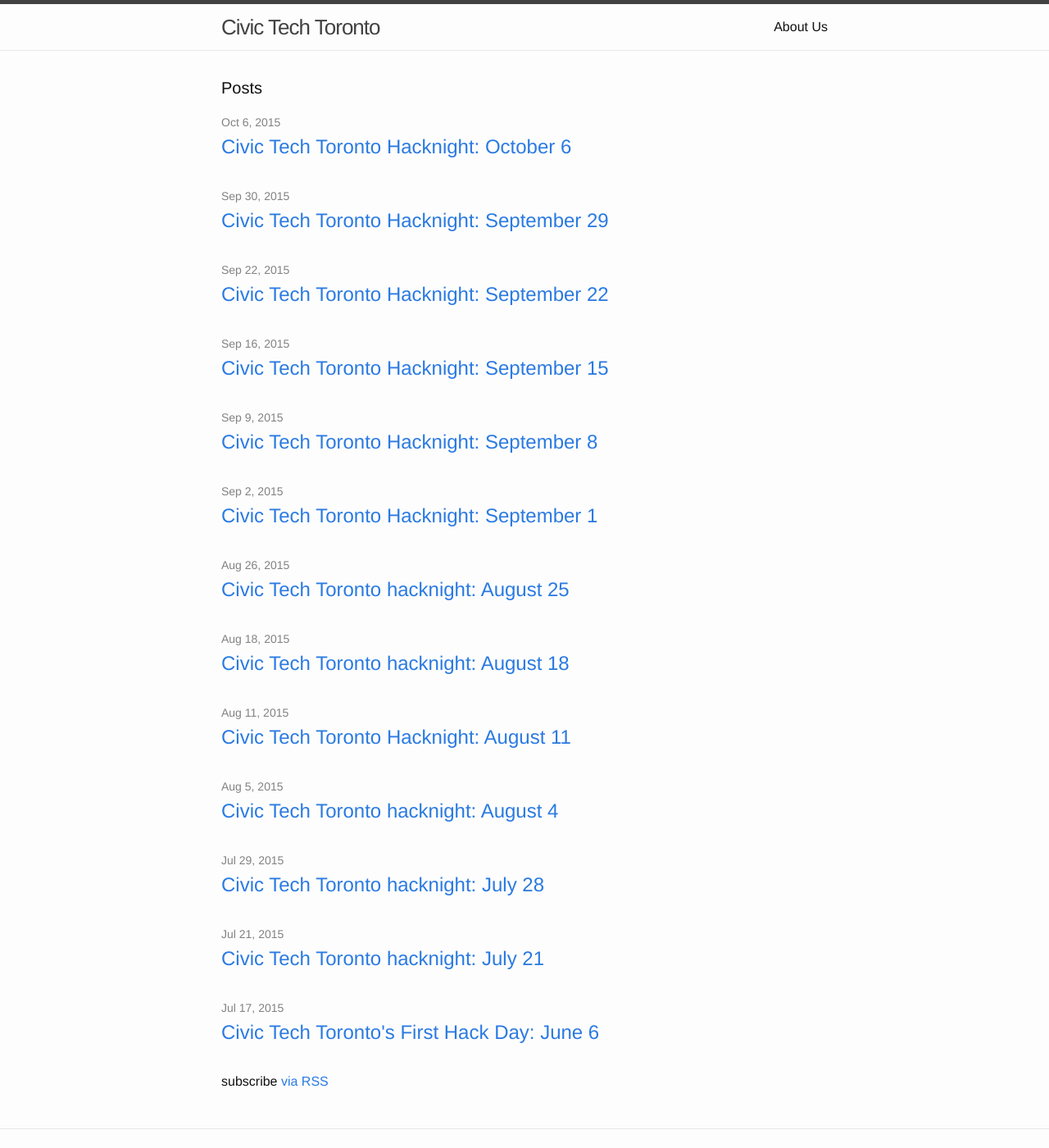
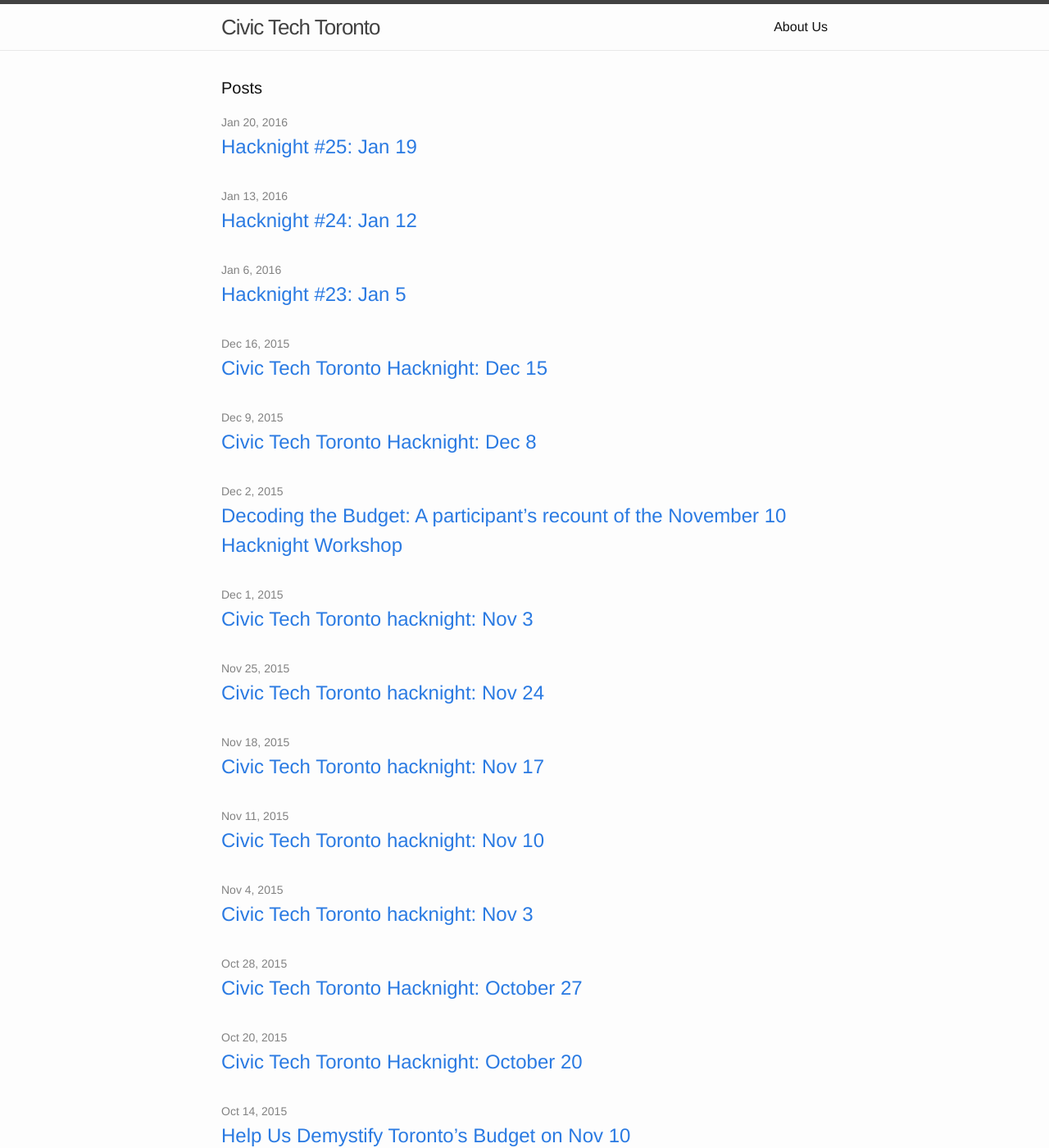
Before and after one commit to CivicTechTO/civictechto-jekyll, a Jekyll site: the page built from index.html, in a window 1280 px wide and 1400 px high. Shown: the whole window at 82% size. Built offline with Jekyll 4.4.1, drawn with Linux system fonts in a browser that asks for light colours; Markdown is read by kramdown in place of the engine named in the settings; some of the changed text lies outside the part shown.

Commit message:
Added last of posts.

```diff
--- /dev/null
+++ b/_posts/2015-10-13-civic-tech-toronto-hacknight-october-13.md
@@ -0,0 +1,41 @@
+---
+layout: post
+title: "Civic Tech Toronto Hacknight: October 13"
+date: "2015-10-13 12:00:00 -0800"
+author: gabe
+published: true
+---
+
+Thirteenth hacknight – 18 participants
+
+![]({{site.baseurl}}/media/600_443028198.jpeg)
+
+Things to check out:
+
+* [Dollars and votes][dollars-votes]: How fundraising has shaped the federal election campaign by [Leon Lukashevsky][leon]
+* [YIMBY][yimby] (Yes In My Backyard) – October 31, 2015 – CivicTechTO will have a table there!
+* [AccessHack][accesshack] – October 23 to November 6, 2015
+* [ELNstudio][elnstudio] 2015 – November 7, 2015 (Discount Code: FRIENDSOFCA15)
+* [Toronto Public Library Open Data Hackathon][library] – November 14- 15, 2015
+
+November sprint:
+
+* We will be having a project sprint!
+* Members are welcome to initiate and complete short and sweet projects within the month of November
+* Larger, ongoing CivicTechTO projects are encouraged to meet a specific milestone during the month
+* After the sprint, there will be a social! Woohoo! Stay tuned for details…
+
+Breakout groups:
+
+* City Council Member and Candidate Profiler – Toronto Green Party / Alan Kasperski
+* Toronto Budget Project – Henrik Bechmann
+* Scraping orders-in-council – Alex Lougheed
+
+Thanks to Design Cofounders for hosting us, and to ThoughtWorks for dinner!
+
+[dollars-votes]: http://www.theglobeandmail.com/news/politics/elections/dollars-and-votes-how-fundraising-has-shaped-the-federal-election-campaign/article26733051/
+[leon]: https://github.com/leonL/federal-contributions-record-linker
+[yimby]: http://www.yimbytoronto.org/
+[accesshack]: http://www.accesshack.ca/
+[elnstudio]: http://www.elnonline.ca/elnstudio-2015/
+[library]: http://www.torontopubliclibrary.ca/hackathon/
--- /dev/null
+++ b/_posts/2015-10-14-help-us-demystify-torontos-budget-on-nov-10.md
@@ -0,0 +1,32 @@
+---
+layout: post
+title: "Help Us Demystify Toronto’s Budget on Nov 10"
+date: "2015-10-14 12:00:00 -0800"
+author: henrik
+published: true
+---
+
+The Toronto budget is confusing, but it doesn’t need to be. Civic Tech Toronto’s *Toronto Budget Workgroup* in collaboration with [BetterBudgetTO][] is rethinking how citizens debate, research and demystify the annual City of Toronto budget. We’ve got some solid ideas that require your invaluable input, but you have to show up to find out what they are, and add your own!
+
+**Session objectives:**
+
+Brainstorm what information you need to help you better understand Toronto’s budget process
+
+Help us assess the relevance of our existing proposed ideas
+
+Identify most important ideas to you, for us to pursue next
+
+Please join us for a fun, fast and furious brainstorming session on [Tuesday, November 10 from 6:30-9pm][event] at Lighthouse Labs (Queen & Bathurst) featuring:
+
+* Free pizza!
+* Fun ideation exercises!
+* Friendly competition and surprises!
+
+[RSVP to join the fun.](http://www.meetup.com/Civic-Tech-Toronto/events/225760065/) See you on November 10!
+
+Yours,
+
+Civic Tech Toronto
+
+[betterbudgetto]: http://www.betterbudget.ca/
+[event]: http://www.meetup.com/Civic-Tech-Toronto/events/225760065/
--- /dev/null
+++ b/_posts/2015-10-20-civic-tech-toronto-hacknight-october-20.md
@@ -0,0 +1,40 @@
+---
+layout: post
+title: "Civic Tech Toronto Hacknight: October 20"
+date: "2015-10-20 12:00:00 -0800"
+author: emilyjf
+published: true
+---
+Fourteenth hacknight – 20 participants
+
+Speaker: Michelle Senayah from The Laneway Project and Open Streets TO
+
+Presentation: "Rethinking Toronto's Public Space"
+
+![]({{site.baseurl}}/media/600_443282086.jpeg)
+
+Things to check out:
+
+* [The Laneway Project][laneway-project]
+* [Open Streets TO][openstreets]
+* [YIMBY][yimby] (Yes In My Backyard) – October 31, 2015 – CivicTechTO will have a table there!
+* [AccessHack][accesshack] – October 23 to November 6, 2015
+* [ELNstudio][elnstudio] 2015 – November 7, 2015 (Discount Code: FRIENDSOFCA15)
+* [Toronto Public Library Open Data Hackathon][library] – November 14- 15, 2015
+
+Hacknight breakout groups:
+
+* Toronto Budget Project – Emily
+* Scraping orders-in-council – Alex
+* Tiny House Project – Saad
+
+Thanks to our friends at [MaRS Studio[Y]][studioy] for hosting us, and to [ThoughtWorks][thoughtworks] for dinner!
+
+[laneway-project]: http://thelanewayproject.ca/
+[openstreets]: http://www.openstreetsto.org/
+[yimby]: http://www.yimbytoronto.org/
+[accesshack]: http://www.accesshack.ca/
+[elnstudio]: http://www.elnonline.ca/elnstudio-2015/
+[library]: http://www.torontopubliclibrary.ca/hackathon/
+[studioy]: https://www.marsdd.com/systems-change/studio-y/studio-y-fellowship/
+[thoughtworks]: http://thoughtworks.com/
--- /dev/null
+++ b/_posts/2015-10-28-civic-tech-toronto-hacknight-october-27.md
@@ -0,0 +1,18 @@
+---
+layout: post
+title: "Civic Tech Toronto Hacknight: October 27"
+date: "2015-10-28 12:00:00 -0800"
+author: gabe
+published: true
+---
+Fifteenth hacknight – 13 participants.
+
+No speaker this week; a working session.
+
+Breakout groups:
+
+* City of Toronto development application scraper – Gabe
+* Exploring geospatial data, finding correlations between voter turnout and other things – Ushnish
+* Government website plain language audit / report card – Matthew
+
+*Thanks to [Lighthouse Labs](http://lighthouselabs.ca/) for hosting us, and for sponsoring dinner!*
--- /dev/null
+++ b/_posts/2015-11-04-civic-tech-toronto-hacknight-nov-3.md
@@ -0,0 +1,29 @@
+---
+layout: post
+title:  "Civic Tech Toronto hacknight: Nov 3"
+date:   "2015-11-04 12:00:00 -0800"
+author: gabe
+published: true
+---
+Sixteenth hacknight – 18 participants.
+
+Presenter: Cindy Tan.
+
+<iframe width="640" height="360" src="https://www.youtube.com/embed/frmIDLZkzbc" frameborder="0" allowfullscreen></iframe>
+
+Slides, LinkedIn/CivicAction research findings:
+
+<iframe src="//www.slideshare.net/slideshow/embed_code/key/rOxv3TqRmen3BM" width="595" height="485" frameborder="0" marginwidth="0" marginheight="0" scrolling="no" style="border:1px solid #CCC; border-width:1px; margin-bottom:5px; max-width: 100%;" allowfullscreen> </iframe> <div style="margin-bottom:5px"> <strong> <a href="//www.slideshare.net/linkedin/linkedin-economic-graph-research-toronto" title="LinkedIn Economic Graph Research: Toronto" target="_blank">LinkedIn Economic Graph Research: Toronto</a> </strong> from <strong><a href="//www.slideshare.net/linkedin" target="_blank">LinkedIn</a></strong> </div>
+
+Cindy’s slides:
+
+<iframe src="//www.slideshare.net/slideshow/embed_code/key/3caDuMPzLpwIny" width="595" height="485" frameborder="0" marginwidth="0" marginheight="0" scrolling="no" style="border:1px solid #CCC; border-width:1px; margin-bottom:5px; max-width: 100%;" allowfullscreen> </iframe> <div style="margin-bottom:5px"> <strong> <a href="//www.slideshare.net/civictechTO/presentation-to-civic-tech-toronto-by-cindy-tan" title="Presentation to Civic Tech Toronto by Cindy Tan" target="_blank">Presentation to Civic Tech Toronto by Cindy Tan</a> </strong> from <strong><a href="//www.slideshare.net/civictechTO" target="_blank">civictechTO</a></strong> </div>
+
+Breakout groups:
+
+* Toronto Budget – Emily
+* Planning application scraper – Gabe
+* Civic Tech 101 – Howard
+* Tracking city councillors’ voting records – Alan
+* Plain language & government websites – Matthew
+* Conversation about building community and common cause – Alex T. [combined with CT101]
--- /dev/null
+++ b/_posts/2015-11-11-civic-tech-toronto-hacknight-nov-10.md
@@ -0,0 +1,15 @@
+---
+layout: post
+title:  "Civic Tech Toronto hacknight: Nov 10"
+date:   "2015-11-11 12:00:00 -0800"
+author: gabe
+published: true
+---
+Seventeenth hacknight – 29 participants.
+
+Breakout groups:
+
+* Toronto budget workgroup workshop! – Henrik, Emily, Howard
+* Timebank – Dorothy
+* Community reciprocity app – Alex
+* Toronto planning application scraper / openorders – Gabe, Abby
--- /dev/null
+++ b/_posts/2015-11-18-civic-tech-toronto-hacknight-nov-17.md
@@ -0,0 +1,20 @@
+---
+layout: post
+title:  "Civic Tech Toronto hacknight: Nov 17"
+date:   "2015-11-18 12:00:00 -0800"
+author: gabe
+published: true
+---
+Eighteenth hacknight – 19 participants.
+
+Presenter: Maya Roy, ED of Newcomer Women’s Services Toronto (@NEW_Employment)
+
+<iframe width="640" height="480" src="https://www.youtube.com/embed/k0CRExYkjyw" frameborder="0" allowfullscreen></iframe>
+
+Breakout groups:
+
+* Toronto budget – Henrik
+* Councillor voting records – Leon
+* OpenOrders – Alex
+
+Thanks again to Lighthouse Labs for hosting us, and for dinner! (Empanadas from www.cookiemartinez.com)
--- /dev/null
+++ b/_posts/2015-11-25-civic-tech-toronto-hacknight-nov-24.md
@@ -0,0 +1,16 @@
+---
+layout: post
+title:  "Civic Tech Toronto hacknight: Nov 24"
+date:   "2015-11-25 12:00:00 -0800"
+author: gabe
+published: true
+---
+Nineteenth hacknight – 10 participants.
+
+No presenter this week.
+
+Breakout groups:
+
+* Open Cabinet; launch planning – Alex
+* Plain language project; research and scoping – Matthew
+* Planning application scraper; need help from a planner – Gabe
--- /dev/null
+++ b/_posts/2015-12-01-civic-tech-toronto-hacknight-dec-1.md
@@ -0,0 +1,29 @@
+---
+layout: post
+title:  "Civic Tech Toronto hacknight: Nov 3"
+date:   "2015-12-01 12:00:00 -0800"
+author: gabe
+published: true
+---
+Twentieth hacknight – 25 participants.
+
+Mini-presentations from each project lead:
+* 0:00: Alex: Open Cabinet
+* 5:30 Henrik: Toronto Budget project
+* 10:45: Gabe: Toronto planning applications
+* 15:55: Matthew: Plain language project
+* 21:25: Ian & Marc: Transit clock project
+
+<iframe width="640" height="480" src="https://www.youtube.com/embed/m4k4dsa67jM" frameborder="0" allowfullscreen></iframe>
+
+Matthew’s links:
+* Link at 17:00: http://www.labour.gov.on.ca/english/es/pubs/guide/
+* Link at 20:20: http://answers.oaklandnet.com/
+
+Breakout groups:
+* Toronto planning applications: Gabe
+* Toronto budget project: Henrik
+* Refugees Welcome Toronto: Medina
+* Plain Language project: Matthew
+* Open Cabinet: Alex
+* Civic Tech 101: Howard
--- /dev/null
+++ b/_posts/2015-12-02-decoding-the-budget-a-participants-recount-of-the-november-10-hacknight-workshop.md
@@ -0,0 +1,62 @@
+---
+layout: post
+title:  "Decoding the Budget: A participant’s recount of the November 10 Hacknight Workshop"
+date:   "2015-12-02 12:00:00 -0800"
+author: irene
+published: true
+---
+The Toronto budget is a dense tome. Its development a process that only the brave, the passionate and, for the sake of argument, economists dare to traverse.
+
+At the risk of stating the obvious and making gross generalisations about the rest of the body politic, many Torontonians see the city budget as an important but largely obfuscated part of the democratic engine.
+
+**So... how might we engage the body politic and make the budget meaningful and and accessible?**
+
+On November 10, we started unpacking this question and offering up possible solutions. And boy was it was fun!
+
+Undeterred by heavy November rains, nearly 30 people came out to the first Toronto Budget Project workshop. The excitement in the room was palpable.
+
+**And... what did we do that stormy night?**
+
+We started off by getting our budget gripes onto sticky notes (it was pretty cathartic). These sticky notes were then grouped under four umbrellas:
+
+* Technical language – the budget is challenging for the average layperson to decode
+* Accessibility/Transparency – the process isn’t easily understandable
+* Participation – people aren’t as involved as they could be
+* Governance – value for money and following through on commitments/priorities
+
+We then had a group discussion about some of the things that had been brought to the fore.
+
+Once we had some themes to work with, we were split up into groups and asked to focus on one of the following areas:
+
+* influence – how might we influence the budget process?
+* engagement – how might we engage with/in the budget process?
+* access – how might we increase access to the budget process?
+* decoding the data – how might we decode the budget data?
+
+**So what ideas did we come up with?**
+
+My group focussed on influence and ran through a fast ideation session to come up with possible solutions. We then popped these ideas onto stickies and placed them onto a Desirability/Feasibility, Viability/Impact matrix (that we had drawn on our table).
+
+The ideas closest to the centre were the ones we pitched to the group. We had two ideas that made the cut:
+
+1. A ‘build your own budget’ game/tool – to give people a greater understanding of the budget so they feel more empowered
+2. A budget meetup tool/initiative –  connects people before they go to city hall to depute so that they can have greater impact
+
+There were tonnes of other great ideas in the room as well. Here’s a small sampling of what people came up with:
+
+* The American life comparison -interesting stories about people using the budget
+* Create a ‘Reddit for the budget – targeted questioning of the process
+* Develop a taxonomy for the budget
+
+And there were tonnes more.
+
+**What’s next?**
+
+Now that we have some ideas on paper it’s time to parcel them out and figure out what to hone on. Deconstructing the budget so that it’s more meaningful to body politic will be the big challenge, but if the workshop was anything to go by we’re well on our way to hacking it.
+
+### Resources
+
+Want a little bit more detail on what was discussed? Take a look at the notes from this workshop at the links below:
+
+1. [Meeting materials](https://drive.google.com/drive/u/0/folders/0B208oCU9D8OuOWpOcE9Qd09hclk) (agenda, minutes, analysis)
+2. [Sticky notes summary](https://docs.google.com/document/d/1crqqZTzheULVeIfpKYQiSml6qF0rKF-bWgpof6HWv0Y/edit)
--- /dev/null
+++ b/_posts/2015-12-09-civic-tech-toronto-hacknight-dec-8.md
@@ -0,0 +1,23 @@
+---
+layout: post
+title:  "Civic Tech Toronto Hacknight: Dec 8"
+date:   "2015-12-09 12:00:00 -0800"
+author: gabe
+published: true
+---
+Twenty-first hacknight – 26 participants.
+
+Presenter: Adriana Ieraci, Get Your Bot On
+
+<iframe width="640" height="480" src="https://www.youtube.com/embed/2hOBrN1ashQ" frameborder="0" allowfullscreen></iframe>
+
+<iframe src="//www.slideshare.net/slideshow/embed_code/key/gr2BZuAevTI4kj" width="595" height="485" frameborder="0" marginwidth="0" marginheight="0" scrolling="no" style="border:1px solid #CCC; border-width:1px; margin-bottom:5px; max-width: 100%;" allowfullscreen> </iframe> <div style="margin-bottom:5px"> <strong> <a href="//www.slideshare.net/civictechTO/how-will-robots-change-our-cities-adriana-ieraci-at-civic-tech-toronto-hacknight-dec-8-2015" title="How Will Robots Change Our Cities? Adriana Ieraci at Civic Tech Toronto hacknight, Dec 8 2015" target="_blank">How Will Robots Change Our Cities? Adriana Ieraci at Civic Tech Toronto hacknight, Dec 8 2015</a> </strong> from <strong><a href="//www.slideshare.net/civictechTO" target="_blank">civictechTO</a></strong> </div>
+
+Breakout groups:
+
+* Ecologos website redesign – Hanifa
+* Plain Language project – Matthew
+* Refugees Welcome – Medina
+* Planning applications – Gabe
+* How to file an FOI request – Gabriel
+* Open Cabinet – Alex
--- /dev/null
+++ b/_posts/2015-12-16-civic-tech-toronto-hacknight-dec-15.md
@@ -0,0 +1,18 @@
+---
+layout: post
+title:  "Civic Tech Toronto Hacknight: Dec 15"
+date:   "2015-12-16 12:00:00 -0800"
+author: gabe
+published: true
+---
+Twenty-second hacknight – 22 participants.
+
+No presenter tonight – bonus work time!
+
+Breakout groups:
+
+* Refugees Welcome Toronto – Derakshan
+* Toronto budget citizen engagement – Henrik
+* Plain language project – Matthew
+* Toronto planning data/education app – Gabe
+* Open Cabinet – Alex
--- /dev/null
+++ b/_posts/2016-01-06-hacknight-23.md
@@ -0,0 +1,21 @@
+---
+layout: post
+title:  "Hacknight #23: Jan 5"
+date:   "2016-01-06 12:00:00 -0800"
+author: gabe
+slug: hacknight-23
+published: true
+---
+Twenty-third hacknight – 30 participants.
+
+No presenter tonight — open hacknight.
+
+Breakout groups:
+
+* Henrik – Toronto budget project: support informed debate about the City budget
+* Derakshan – Refuees Welcome Toronto
+* Dorothy – Refugee experience
+* Alex – Open Orders
+* Chloe – Community Solutions Lab
+
+_**Thanks to [Architech](http://architech.ca/) for the venue and dinner!**_
--- /dev/null
+++ b/_posts/2016-01-20-hacknight-25-jan-19.md
@@ -0,0 +1,23 @@
+---
+layout: post
+title:  "Hacknight #25: Jan 19"
+date:   "2016-01-20 12:00:00 -0800"
+author: gabe
+published: true
+---
+Twenty-fifth hacknight – 40 participants.
+
+Presenter: James McKinney (@mckinneyjames), founder of Open North.
+
+{video and presentation to come}
+
+Breakout groups:
+
+* Civic Tech 101 – Matthew
+* Design research on the Syrian refugee private sponsor experience – Dorothy
+* Open Cabinet – Alex
+* Toronto budget project – Henrik
+* Data viz workshop on City of Toronto 2016 preliminary operating budget – Gabe
+* Societal measure / Indicators – Steven
+
+_**Thanks to [Architech](http://architech.ca/) for hosting, and for dinner!**_
```
Also changed, not shown: _data/people.yml (+9 -0 lines), _posts/2016-01-13-hacknight-24-jan-12.md (added, +25 -0 lines), media/600_443028198.jpeg (added), media/600_443282086.jpeg (added).
